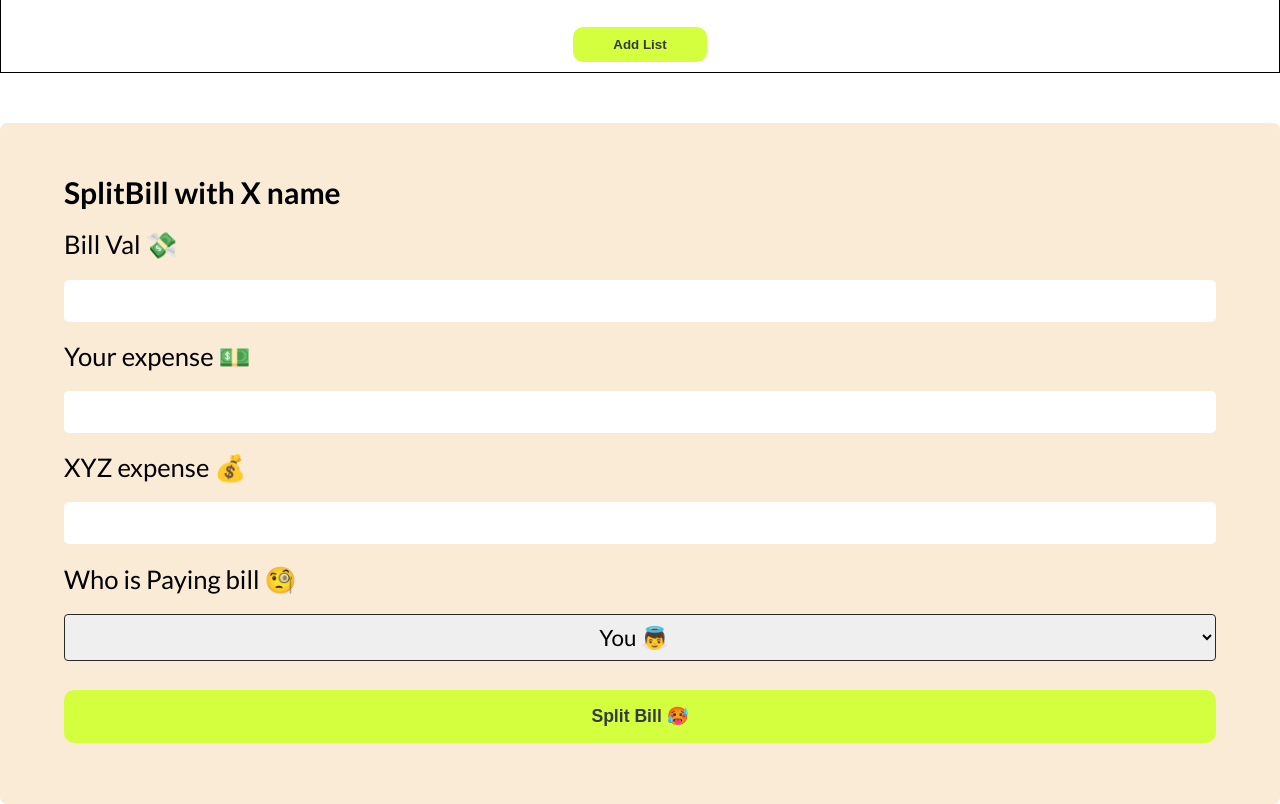
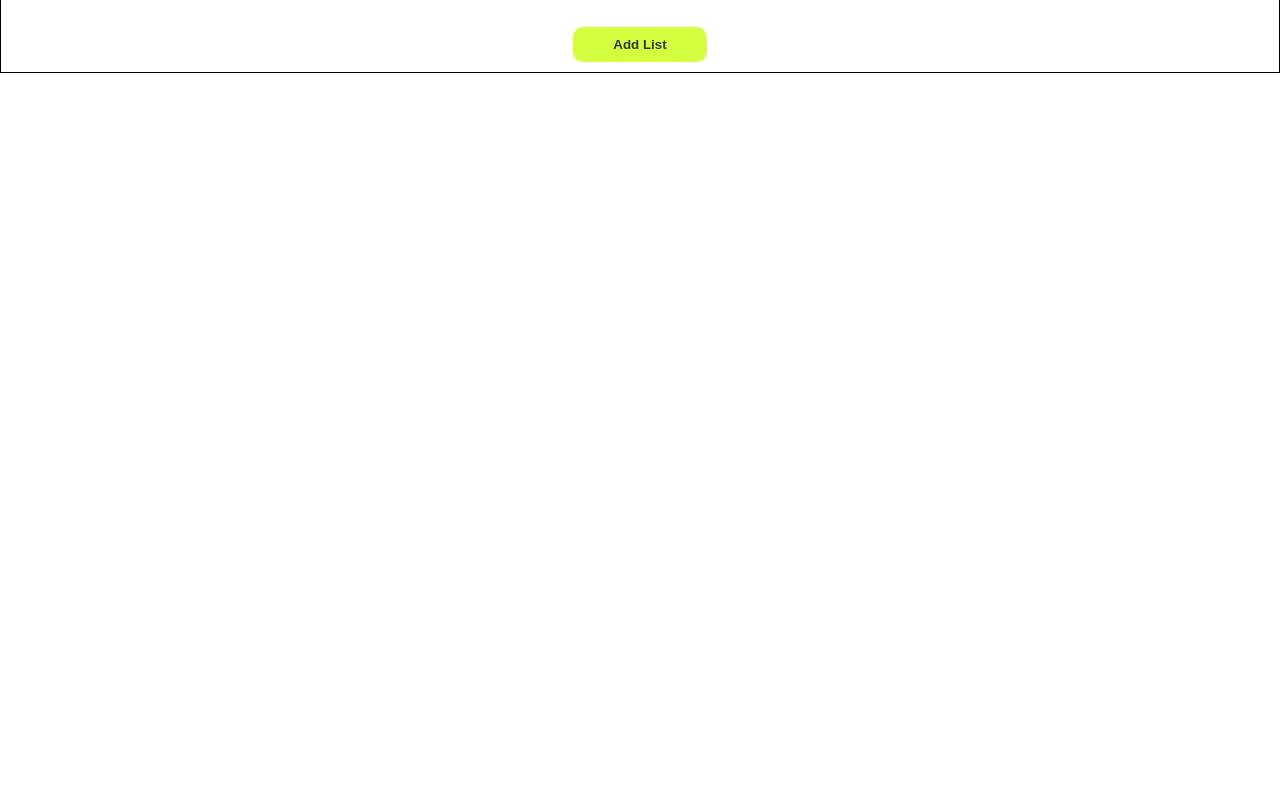
Before and after one commit to DarshanPro123/04_eat_and_split_project, a React (Vite) app: page / in a window 1280 px wide. Shown: the part 800-1604 px from the top of the page. After the commit the page ends 923 px from the top, so only its background shows below. Built offline with nearby package versions, Linux system fonts and the light colour scheme.

Commit message:
Edit some changes in listofFriend form

```diff
--- a/src/App.jsx
+++ b/src/App.jsx
@@ -8,15 +8,17 @@ import SplitBillForm from "./Components/SplitBillForm";
 function App() {
   const [friendList, setFriendList] = useState(initialFriends);
   const [showAddForm, setShowAddForm] = useState(false);
+  const [selectedFriend, setSElectedFriend] = useState(null);
 
   const handleAddForm = () => {
     setShowAddForm((prev) => !prev); // Toggle the form visibility
   };
 
   const handleFriendList = (friend) => {
-    setFriendList((friends) => [...friends, friend]); // Add new friend to the list
+    setFriendList((friends) => [...friends, friend]);
     setShowAddForm(false);
   };
+  console.log(friendList); // Add new friend to the list
 
   return (
     <>
@@ -34,7 +36,7 @@ function App() {
           />
         )}
 
-        <SplitBillForm />
+        {selectedFriend && <SplitBillForm />}
       </div>
     </>
   );
--- a/src/Components/AddFriendForm.jsx
+++ b/src/Components/AddFriendForm.jsx
@@ -12,9 +12,9 @@ const AddFriendForm = ({ handleAddForm, onFriend }) => {
     if (!name || !image) return;
     const id = crypto.randomUUID();
     const newFriend = {
+      id,
       name,
       image: `${image}?=${id}`,
-      id,
       balance: 0,
     };
 
--- a/src/Components/SplitBillForm.jsx
+++ b/src/Components/SplitBillForm.jsx
@@ -1,6 +1,11 @@
+// import { useState } from "react";
 import CommonBtn from "./CommonBtn";
 
 const SplitBillForm = () => {
+  // const [bill, setBill] = useState("");
+  // const [paidByUser, setPaidByUser] = useState("");
+  // const paidByFriend = bill ? bill - paidByUser : "";
+  // const [whoIsPaying, setWhoIsPaying] = useState("user");
   return (
     <>
       <form className="form-split-bill">
```
